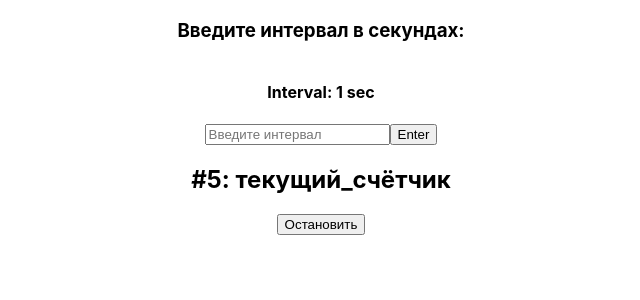
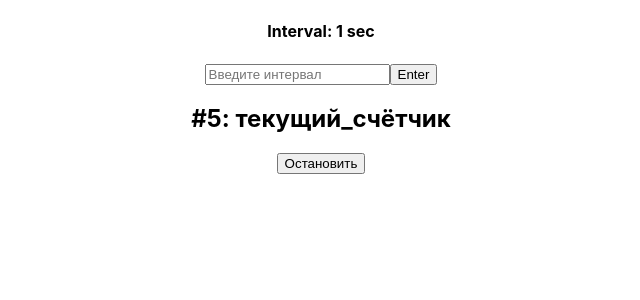
Before and after one commit to Ivan-dp/terabit-test, a React (Create React App) app: page / in a window 1280 px wide. Shown: the top 300 px of the page, without its empty margins (319-959 px from the left). Built offline with nearby package versions, Linux system fonts and the light colour scheme.

Commit message:
modified input type to number. Refactoring code

```diff
--- a/src/components/Counter.jsx
+++ b/src/components/Counter.jsx
@@ -1,4 +1,4 @@
-import { React, useState, useEffect, useDeferredValue } from "react";
+import { React, useState, useEffect } from "react";
 import { PropTypes } from "prop-types";
 
 const Counter = (props) => {
--- a/src/components/Input.jsx
+++ b/src/components/Input.jsx
@@ -9,11 +9,10 @@ const Input = (props) => {
   };
   return (
     <>
-      <h3>Введите интервал в секундах:</h3>
       <h4>Interval: {props.value} sec</h4>
       <form>
         <input
-          type="text"
+          type="number"
           placeholder="Введите интервал"
           onChange={props.inputFunc}
         />
```
